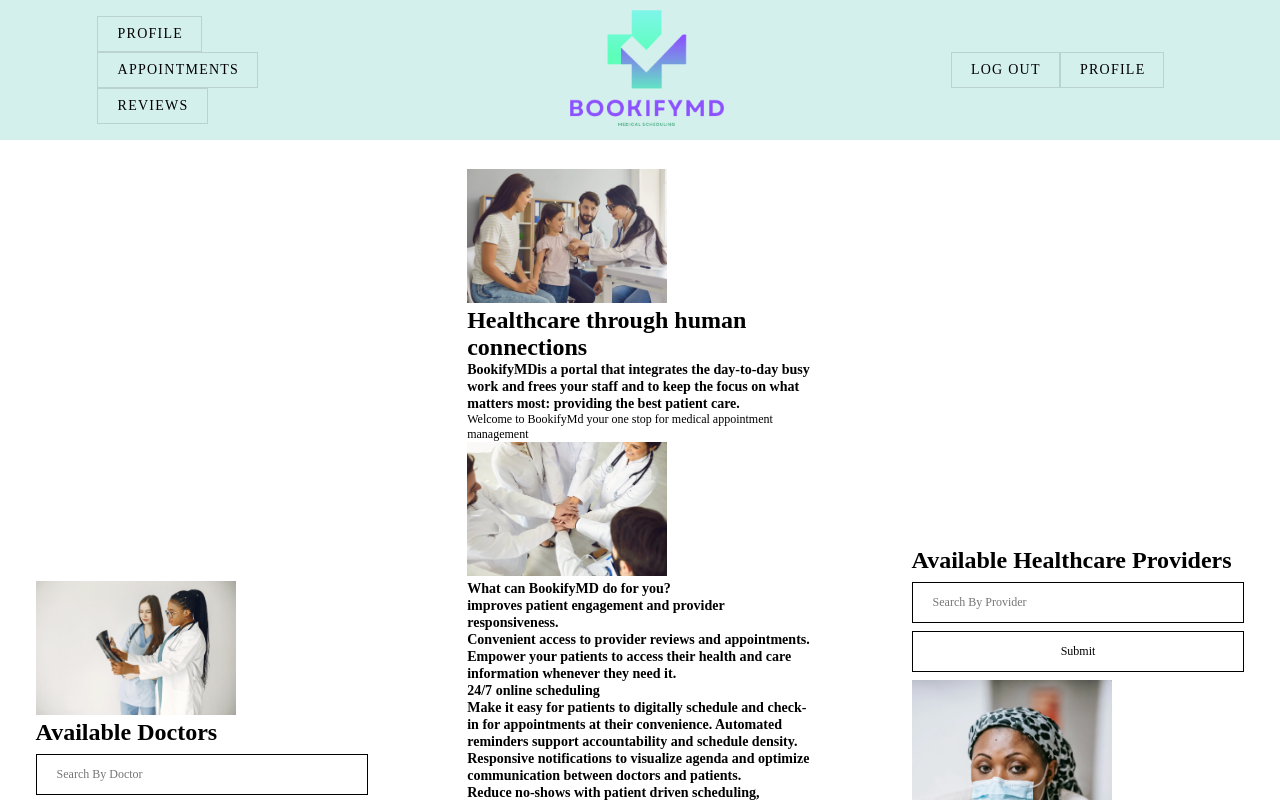
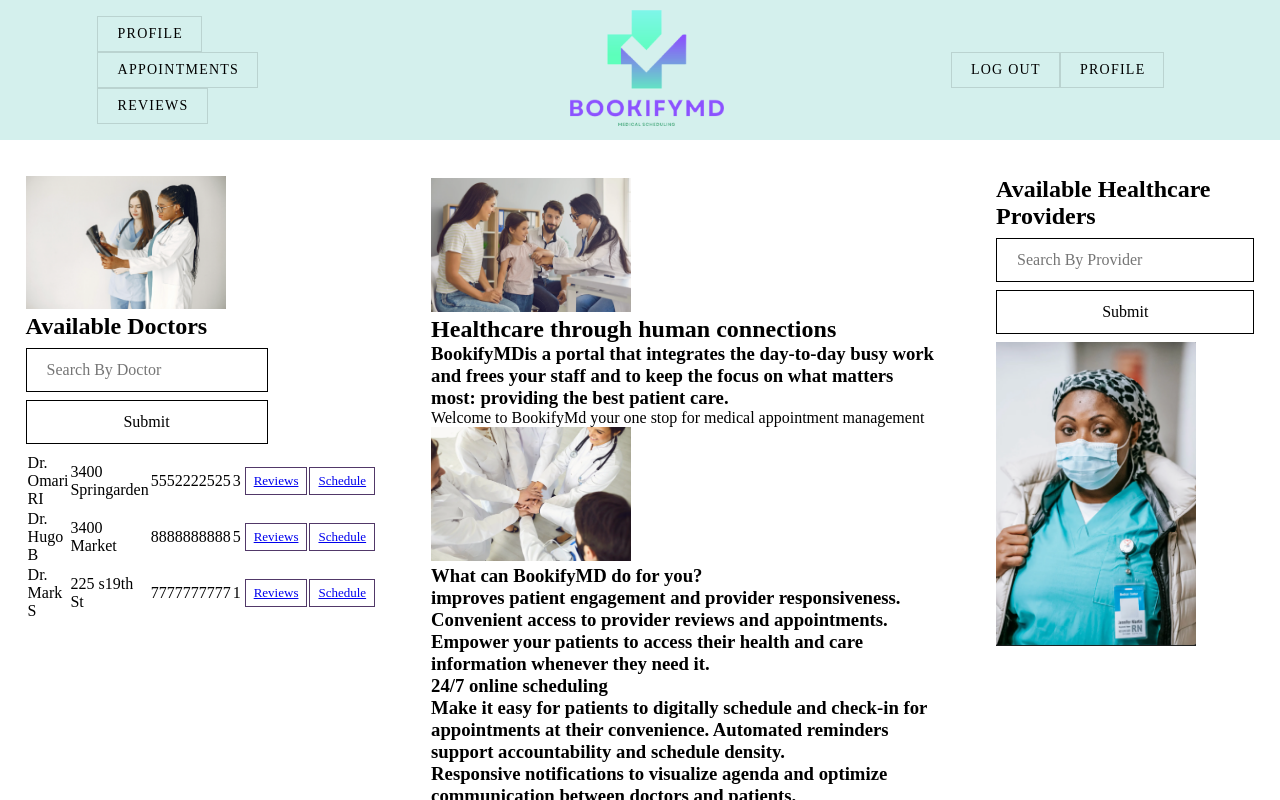
Before and after one commit to Redziniakjustin/BookifyMD, a Vue app in the folder vue/: page / in a window 1280 px wide. Shown: the top 800 px of the page. Built offline with nearby package versions, Linux system fonts and the light colour scheme.

Commit message:
flex fixed

```diff
--- a/vue/src/assets/styles/styles.css
+++ b/vue/src/assets/styles/styles.css
@@ -33,7 +33,25 @@ img{
         background: white;
         border-radius: 5px;
       }
-      .add-box{
-       /* min-height: 200px;
-        width: 50vw; */
+      input{
+        width: 100%;
+        display: block;
+        margin: 8px 0;
+        padding: 12px 20px;
+        box-sizing: border-box;
+        border:1px solid;
+        }
+      input:hover{
+      border:1.4px solid  rgb(81, 56, 104);
       }
+      h1 {
+        font-size: 1.5em; /* 40px/16=2.5em */
+      }
+
+      h2 {
+        font-size: 1.175em; /* 30px/16=1.875em */
+      }
+
+      p {
+        font-size: 0.9em; /* 14px/16=0.875em */
+      }
--- a/vue/src/components/CenterDisplay.vue
+++ b/vue/src/components/CenterDisplay.vue
@@ -2,7 +2,7 @@
 <div class="display-container">
     <div class="left-column column">
         <div>
-             <img src="../assets/landing-1.png" alt="">
+             <img src="../assets/landing-1.png" alt="Doctor's Reviewing Patient Chart">
             <h1 class="">Available Doctors</h1>
             <input class="" type="text" placeholder="Search By Doctor" v-model="search"/> <!--When schedule appointment link is clicked next to doctor's name in home view. The doctors ID is passed to the schedule appointment view -->
             <input class="btn-search" type="submit">
@@ -17,13 +17,13 @@
                 <td v-on:click="clicked" v-if="user.role=='patient'">
                 <td>
                     <button class="table-btn">
-                        <router-link class="no-hyper" id="reviews" :to="{name: 'review', params: {doctorID: doctor.doctorID, firstName: doctor.firstName, lastName: doctor.lastName}}">Reviews</router-link>
+                        <router-link id="reviews" :to="{name: 'review', params: {doctorID: doctor.doctorID, firstName: doctor.firstName, lastName: doctor.lastName}}">Reviews</router-link>
                     </button>
                 </td>
                 <!--Must Pass through all of the default params params Will need a query that shows where the doctor is on a certain day will need to be accomplished on backend-->
                 <td>
                     <button class="table-btn">
-                        <router-link class="no-hyper" id="schedule" :to="{ name: 'schedule', params: {doctorID: doctor.id, patientID: user.id, officeID: doctor.officeID} }">Schedule</router-link> <!-- capture id-->
+                        <router-link id="schedule" :to="{ name: 'schedule', params: {doctorID: doctor.id, patientID: user.id, officeID: doctor.officeID} }">Schedule</router-link> <!-- capture id-->
                     </button>
                 </td>
             </tr>
@@ -169,33 +169,38 @@
 
 <style>
 @import '../assets/styles/styles.css';
+
 .display-container {
     display: flex;
     flex-direction: row;
-    align-items: center;
-    justify-content: space-between;
+    align-items: flex-start;
+    justify-content: center space-between;
     margin: 150px 0 10px 0;
-    font-size: 0.75rem;
+    flex-wrap: nowrap;
   }
-  .column{
+  .left-column{
     display: flex;
     flex-direction: column;
-    justify-content: center;
-  }
-  .left-column{
-    flex-basis: 30%;
-    margin-left: 10px;
+    align-items: flex-start;
+    flex-grow: 1;
+    flex-shrink: 2;
+    flex-basis: 22%;
     padding: 2%;
   }
   .middle-column{
-    flex-basis: 30%;
+   display: flex;
+   flex-direction: column;
+   align-items: flex-start;
+   flex-grow: 2;
+   flex-basis: 40%;
   }
   .right-column{
-   flex-basis: 30%;
-   margin-right: 10px;
+   display: flex;
+   flex-direction: column;
+   align-items: flex-start;
+   flex-grow: 1;
+   flex-shrink: 2;
+   flex-basis: 22%;
    padding: 2%;
   }
-.no-hyper{
-    text-decoration: none;
-}
 </style>
--- a/vue/src/components/NavBar.vue
+++ b/vue/src/components/NavBar.vue
@@ -212,11 +212,6 @@ methods:{
   .right-header-container{
   flex-basis: 20%;
   }
-  /* ul {
-    margin: 0;
-    padding: 0;
-    background-color: transparent;
-  } */
   .inline{
     display:inline-block;
   }
```
